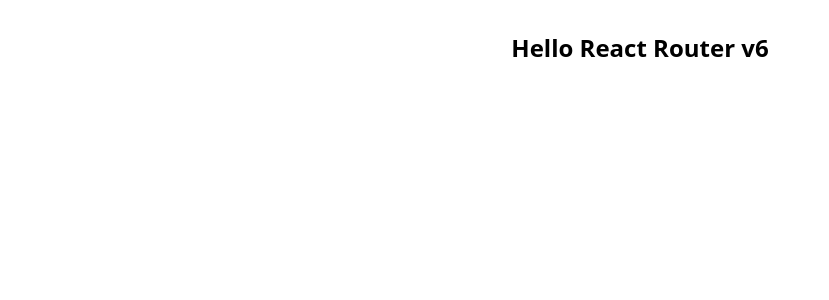
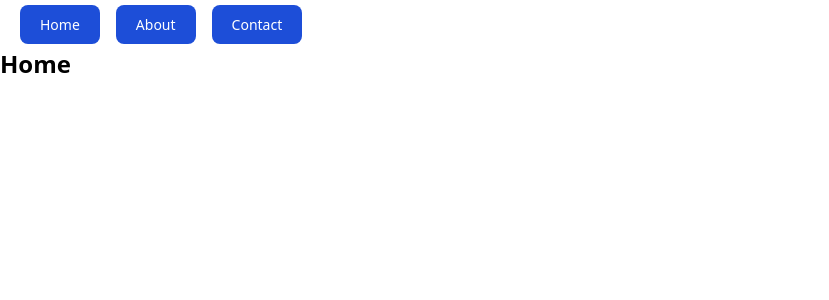
Before and after one commit to yusuken1121/React_TS_Router_v6, a React (Vite) app: page / in a window 1280 px wide. Shown: the top 300 px of the page, without its empty margins (0-829 px from the left). Built offline with nearby package versions, Linux system fonts and the light colour scheme.

Commit message:
Add CSS design

```diff
--- a/src/App.tsx
+++ /dev/null
@@ -1,12 +0,0 @@
-import { useState } from "react";
-import "./App.css";
-
-function App() {
-  return (
-    <>
-      <h1 className="h1-base">Hello React Router v6</h1>
-    </>
-  );
-}
-
-export default App;
--- a/src/main.tsx
+++ b/src/main.tsx
@@ -1,10 +1,34 @@
 import React from "react";
 import ReactDOM from "react-dom/client";
-import App from "./App.tsx";
+
 import "./index.css";
-
+import { RouterProvider, createBrowserRouter } from "react-router-dom";
+import Root from "./routes/Root.tsx";
+import { Home } from "./routes/Home.tsx";
+import { About } from "./routes/About.tsx";
+import { Contact } from "./routes/Contact.tsx";
+const router = createBrowserRouter([
+  {
+    path: "/",
+    element: <Root />,
+    children: [
+      {
+        index: true,
+        element: <Home />,
+      },
+      {
+        path: "about",
+        element: <About />,
+      },
+      {
+        path: "contact",
+        element: <Contact />,
+      },
+    ],
+  },
+]);
 ReactDOM.createRoot(document.getElementById("root")!).render(
   <React.StrictMode>
-    <App />
+    <RouterProvider router={router} />
   </React.StrictMode>
 );
--- a/src/routes/About.tsx
+++ b/src/routes/About.tsx
@@ -1,5 +1,5 @@
 import { FC } from "react";
 
 export const About: FC = () => {
-  return <h2>About</h2>;
+  return <h1 className="h1-base">About</h1>;
 };
--- a/src/routes/Contact.tsx
+++ b/src/routes/Contact.tsx
@@ -1,5 +1,5 @@
 import { FC } from "react";
 
 export const Contact: FC = () => {
-  return <h2>Contact</h2>;
+  return <h1 className="h1-base">Contact</h1>;
 };
--- a/src/routes/Home.tsx
+++ b/src/routes/Home.tsx
@@ -1,5 +1,5 @@
 import { FC } from "react";
 
 export const Home: FC = () => {
-  return <h2>Home</h2>;
+  return <h1 className="h1-base">Home</h1>;
 };
--- a/src/routes/Root.tsx
+++ b/src/routes/Root.tsx
@@ -2,15 +2,21 @@ import { Link, Outlet } from "react-router-dom";
 const Root = () => {
   return (
     <>
-      <ul>
+      <ul className="flex justify-start m-3">
         <li>
-          <Link to="/">Home</Link>
+          <Link to="/" className="link-base mx-2">
+            Home
+          </Link>
         </li>
         <li>
-          <Link to="/about">About</Link>
+          <Link to="/about" className="link-base mx-2">
+            About
+          </Link>
         </li>
         <li>
-          <Link to="/contact">Contact</Link>
+          <Link to="/contact" className="link-base mx-2">
+            Contact
+          </Link>
         </li>
       </ul>
       <Outlet />
```
